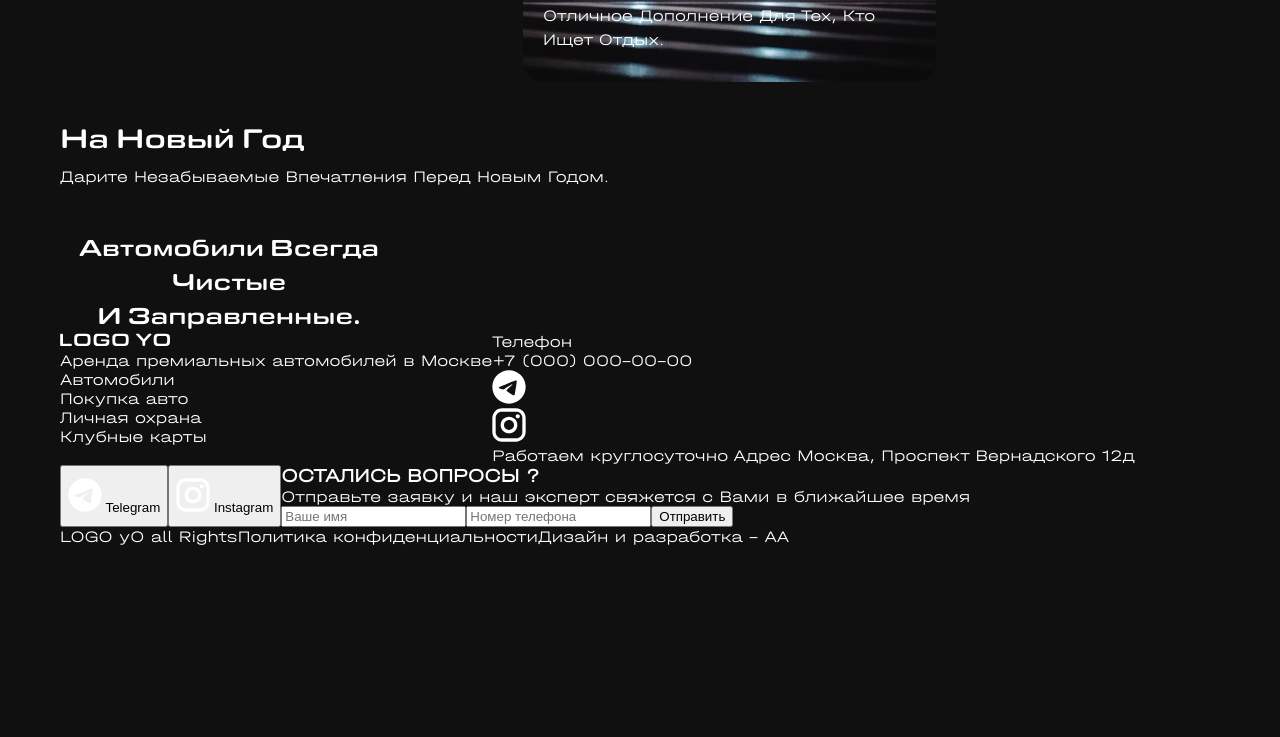
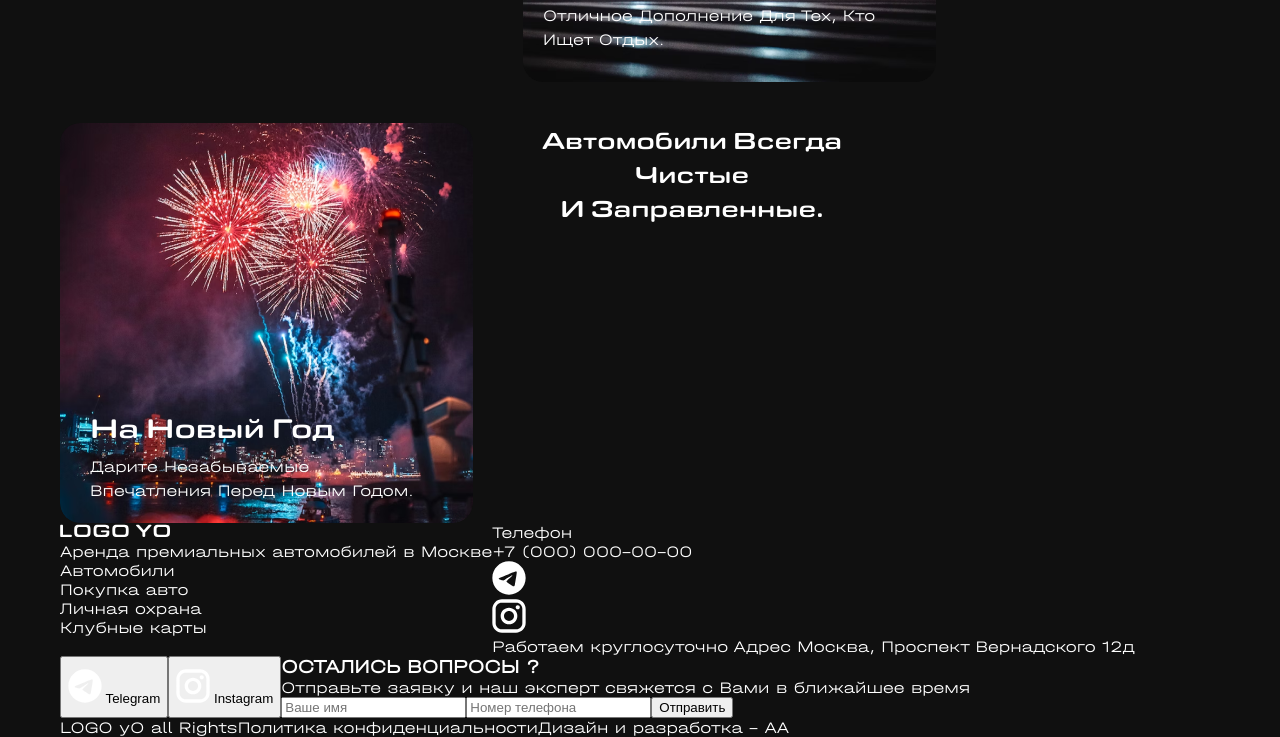
Before and after one commit to Saharevich/Auto-rent, a plain HTML site: page index.html in a window 1280 px wide. Shown: the part 2664-3401 px from the top of the page. Before the commit the page ends 3210 px from the top, so only its background shows below. Drawn offline with Linux system fonts and the light colour scheme; files whose address does not match are found by name.

Commit message:
upload code

```diff
--- a/css/style.css
+++ b/css/style.css
@@ -592,3 +592,19 @@ p {
 	line-height: 24px;
 	text-transform: capitalize;
 }
+
+.themes-list__three {
+	padding-left: 30px;
+	padding-right: 50px;
+	padding-bottom: 20px;
+	visibility: inherit;
+	display: flex;
+	flex-direction: column;
+	justify-content: flex-end;
+	width: 413px;
+	height: 400px;
+	border-radius: 20px;
+	background-image: url(../img/for-ny.png);
+	background-repeat: no-repeat;
+	background-position: center center;
+}
```
Also changed, not shown: img/for-ny.png (added).
